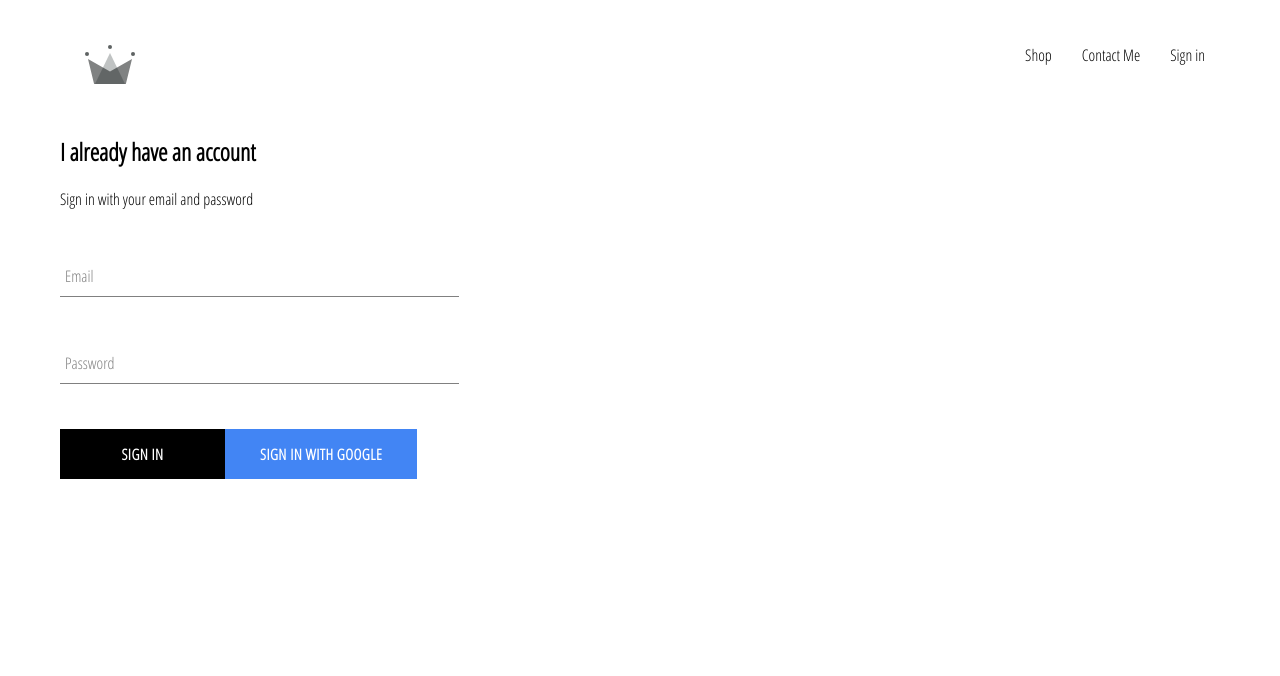
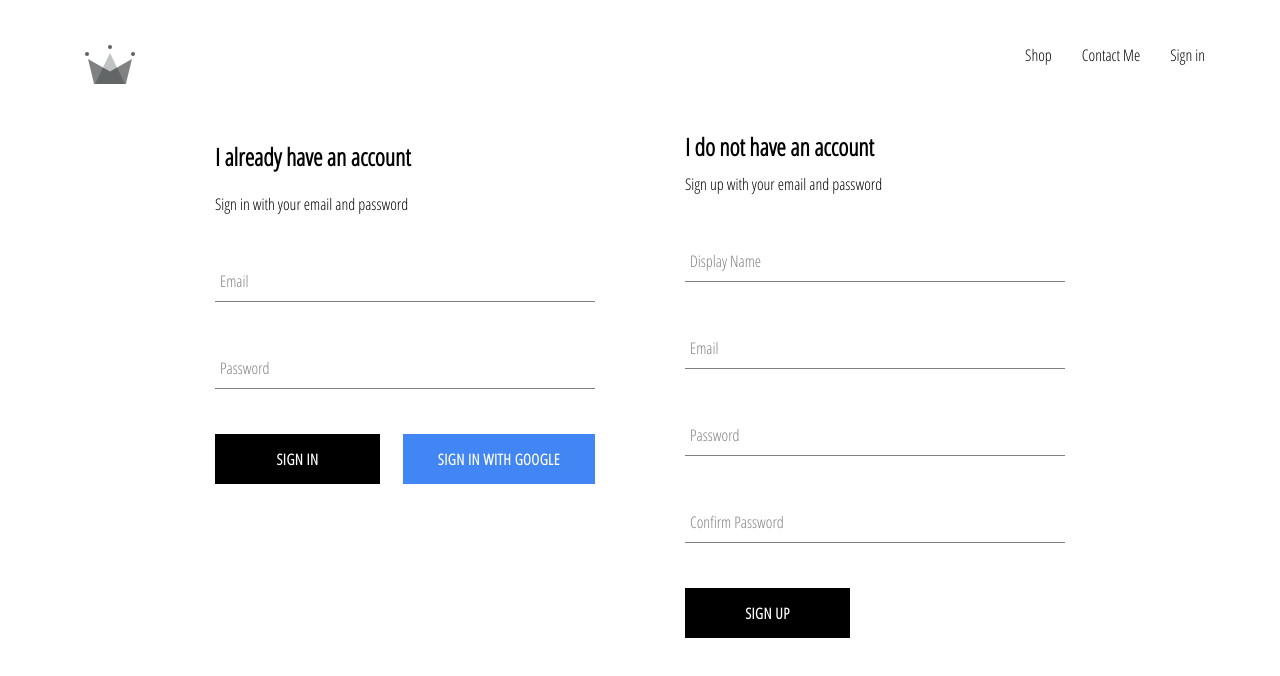
Before and after one commit to RMP1992/Ecommerce-Crown-Clothing, a React (Create React App) app: page /signin in a window 1280 px wide. Shown: the top 676 px of the page. Built offline with nearby package versions, Linux system fonts and the light colour scheme; no server answers.

Commit message:
finished the sign in and sign up components

```diff
--- a/src/App.css
+++ b/src/App.css
@@ -6,3 +6,6 @@ a {
   text-decoration: none;
   color: black;
 }
+* {
+  box-sizing: border-box;
+}
--- a/src/App.js
+++ b/src/App.js
@@ -4,7 +4,7 @@ import HomePage from './component/pages/homepage/homepage.component';
 import ShopPage from './component/pages/shop/shop.component';
 import Header from './component/header/header.component';
 import SignInAndSignUpPage from './component/pages/sign-in-and-sign-up/sign-in-and-sign-up.component';
-import { auth } from './firebase/firebase.utils';
+import { auth, createUserProfileDocument } from './firebase/firebase.utils';
 
 
 import './App.css';
@@ -23,11 +23,24 @@ class App extends React.Component {
   unsubscribeFromAuth = null
 
   componentDidMount () {
+    // now that we have stored the user document in our database now we want to update our state with that document
+    this.unsubscribeFromAuth = auth.onAuthStateChanged(async userAuth => {
+      if(userAuth){ //if the userAuth is not null, if it exists
+        const userRef = await createUserProfileDocument(userAuth);
 
-    this.unsubscribeFromAuth = auth.onAuthStateChanged(user => {
-      this.setState({ currentUser: user });
+        userRef.onSnapshot(snapShot => {
+          this.setState({
+            currentUser: {
+              id: snapShot.id,
+              ...snapShot.data()
+            }//the state now has all the properties/data of the snapshot and the id
+          })
 
-      console.log(user)
+        })
+
+      }
+      this.setState({currentUser: userAuth});//if the userAuth is null(user has signed out) then we want to set the currentUser to null
+
     })
   }
   componentWillUnmount() {
--- a/src/component/pages/sign-in-and-sign-up/sign-in-and-sign-up.component.jsx
+++ b/src/component/pages/sign-in-and-sign-up/sign-in-and-sign-up.component.jsx
@@ -1,10 +1,12 @@
 import React from 'react';
 import SignIn from '../../sign-in/sign-in.component';
+import SignUp from '../../sign-up/sign-up.component';
 import './sign-in-and-sign-up.styles.scss';
 
 const SignInAndSignUpPage = () =>(
     <div className='sign-in-and-sign-up'>
         <SignIn />
+        <SignUp />
     </div>
 );
 export default SignInAndSignUpPage;
--- a/src/component/pages/sign-in-and-sign-up/sign-in-and-sign-up.styles.scss
+++ b/src/component/pages/sign-in-and-sign-up/sign-in-and-sign-up.styles.scss
@@ -0,0 +1,6 @@
+.sign-in-and-sign-up {
+    width: 850px;
+    display: flex;
+    justify-content: space-between;
+    margin: 30px auto;
+}
--- a/src/component/sign-in/sign-in.component.jsx
+++ b/src/component/sign-in/sign-in.component.jsx
@@ -2,7 +2,7 @@ import React from 'react';
 
 import FormInput from '../form-input/form-input.component';
 import CustomButton from '../custom-button/custom-button.component';
-import { signInWithGoogle } from '../../firebase/firebase.utils';
+import { auth, signInWithGoogle } from '../../firebase/firebase.utils';
 
 import './sign-in.styles.scss';
 
@@ -14,9 +14,19 @@ class SignIn extends React.Component {
             password: ""
         }
     }
-    handleSubmit = event =>{
+    handleSubmit = async event =>{
         event.preventDefault();
-        this.setState({ email: "", password: ""})
+
+        const { email, password } = this.state;
+
+        try {
+            await auth.signInWithEmailAndPassword(email, password);
+            this.setState({ email: "", password: ""})
+        }catch (error) {
+            console.log(error)
+        }
+
+
     }
 
     handleChange = event =>{
@@ -34,8 +44,11 @@ class SignIn extends React.Component {
 
                     <FormInput name="password" type="password" value={this.state.password} handleChange={this.handleChange} label="Password" required />
 
-                    <CustomButton type="submit">Sign In</CustomButton>
-                    <CustomButton onClick={signInWithGoogle} isGoogleSignIn>Sign In with Google</CustomButton>
+                    <div className='buttons'>
+                        <CustomButton type="submit">Sign In</CustomButton>
+                        <CustomButton onClick={signInWithGoogle} isGoogleSignIn>Sign In with Google</CustomButton>
+                    </div>
+
                 </form>
             </div>
         )
--- a/src/component/sign-in/sign-in.styles.scss
+++ b/src/component/sign-in/sign-in.styles.scss
@@ -1,9 +1,13 @@
 .sign-in{
-    width: 30vw;
+    width: 380px;
     display: flex;
     flex-direction: column;
 
     .title{
         margin: 10px 0;
     }
+    .buttons{
+        display: flex;
+        justify-content: space-between;
+    }
 }
--- /dev/null
+++ b/src/component/sign-up/sign-up.component.jsx
@@ -0,0 +1,104 @@
+import React from 'react';
+
+import FormInput from '../form-input/form-input.component';
+import CustomButton from '../custom-button/custom-button.component';
+import { auth, createUserProfileDocument } from '../../firebase/firebase.utils';
+
+import './sign-up.styles.scss';
+
+class SignUp extends React.Component {
+    constructor(){
+        super();
+        this.state = {
+            displayName: '',
+            email: '',
+            password: '',
+            confirmPassword: ''
+        }
+    }
+    handleSubmit = async ( event ) => {
+        event.preventDefault()
+        const {displayName, email, password, confirmPassword} = this.state;
+
+        if(password !== confirmPassword){
+            alert("Passwords don't match");
+            return;
+
+        }
+        try {
+            const {user} = await auth.createUserWithEmailAndPassword(email, password); //creates a new user account associated with the specified email and password
+            await createUserProfileDocument(user, {displayName});
+
+            this.setState({
+                displayName: '',
+                email: '',
+                password: '',
+                confirmPassword: ''
+            });//this will clear our form once the user has been created
+        } catch (error) {
+            console.error(error)
+        }
+    }
+    handleChange = event =>{
+
+        const {name, value}= event.target;
+        this.setState({[name]: value});
+
+    }
+    render() {
+        const {displayName, email, password, confirmPassword} = this.state;
+        return(
+            <div className='sign-up'>
+                <h2 className='title'>I do not have an account</h2>
+                <span>Sign up with your email and password</span>
+                <form className='sign-up-form' onSubmit={this.handleSubmit}>
+                    <FormInput
+                        name="displayName"
+                        type="text"
+                        value={displayName}
+                        onChange={this.handleChange}
+                        label="Display Name"
+                        required
+                        />
+
+
+                    <FormInput
+                        name="email"
+                        type="email"
+                        value={email}
+                        onChange={this.handleChange}
+                        label="Email"
+                        required
+                        />
+
+
+                    <FormInput
+                        name="password"
+                        type="password"
+                        value={password}
+                        onChange={this.handleChange}
+                        label="Password"
+                        required
+                        />
+
+
+                    <FormInput
+                        name="confirmPassword"
+                        type="password"
+                        value={confirmPassword}
+                        onChange={this.handleChange}
+                        label="Confirm Password"
+                        required
+                        />
+
+
+
+
+                    <CustomButton type='submit' >Sign Up</CustomButton>
+
+                </form>
+            </div>
+        )
+    }
+}
+export default SignUp;
--- /dev/null
+++ b/src/component/sign-up/sign-up.styles.scss
@@ -0,0 +1,9 @@
+.sign-up {
+    display: flex;
+    flex-direction: column;
+    width: 380px;
+
+    .title{
+        margin: 10px 0;
+    }
+}
--- a/src/firebase/firebase.utils.js
+++ b/src/firebase/firebase.utils.js
@@ -13,6 +13,36 @@ const config = {
     measurementId: "G-09F56J65T4"
   };
 
+  export const createUserProfileDocument = async (userAuth, additionalData) => {
+    //the userAuth user doesn't exist on the database yet
+    if(!userAuth) return; //if the userAuth object does not exist (no user is signed in) then we just want to return
+    // firestore always returns a querry object
+    const userRef = firestore.doc(`user/${userAuth.uid}`);//here we are accessing a document in the firestore collection named user
+    const snapShot = await userRef.get()//and here were using the id of the document(which is stored in the userRef) to take a snapShot of the data in the document
+    // it is await because first we need the userRef to provide us with the id of the document
+    if(!snapShot.exists) {
+      // the exists property tells us whether there is any data in the document
+      const { displayName, email } = userAuth;//this is the properties/data that we want to store
+      const createdAt = new Date();//so that we know when we made this new document
+      //if the snapshot doesn't exist or there is no data we will create it wuth the try catch block
+      try {
+        // .set is the create method and we are taking the userRef adding an object to it with the following data
+        await userRef.set({
+          displayName,
+          email,
+          createdAt,
+          ...additionalData
+        })
+      } catch (error) {
+        console.log('error creating user', error.message)
+      }
+    }
+
+    return userRef; //we need this to populate our state with
+
+
+  }
+
   firebase.initializeApp(config);
 
   export const auth = firebase.auth(); //we export this out anywhere that we need to use anything related to authentication
```
